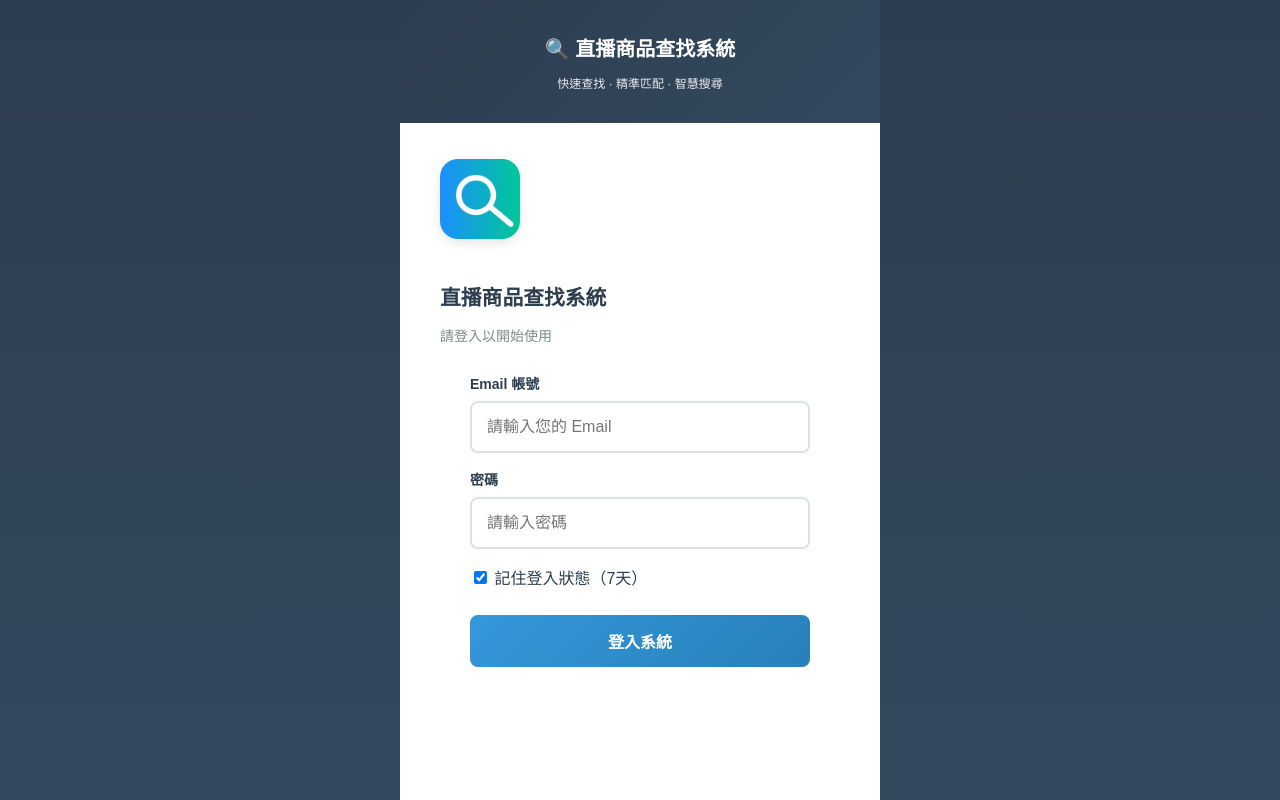
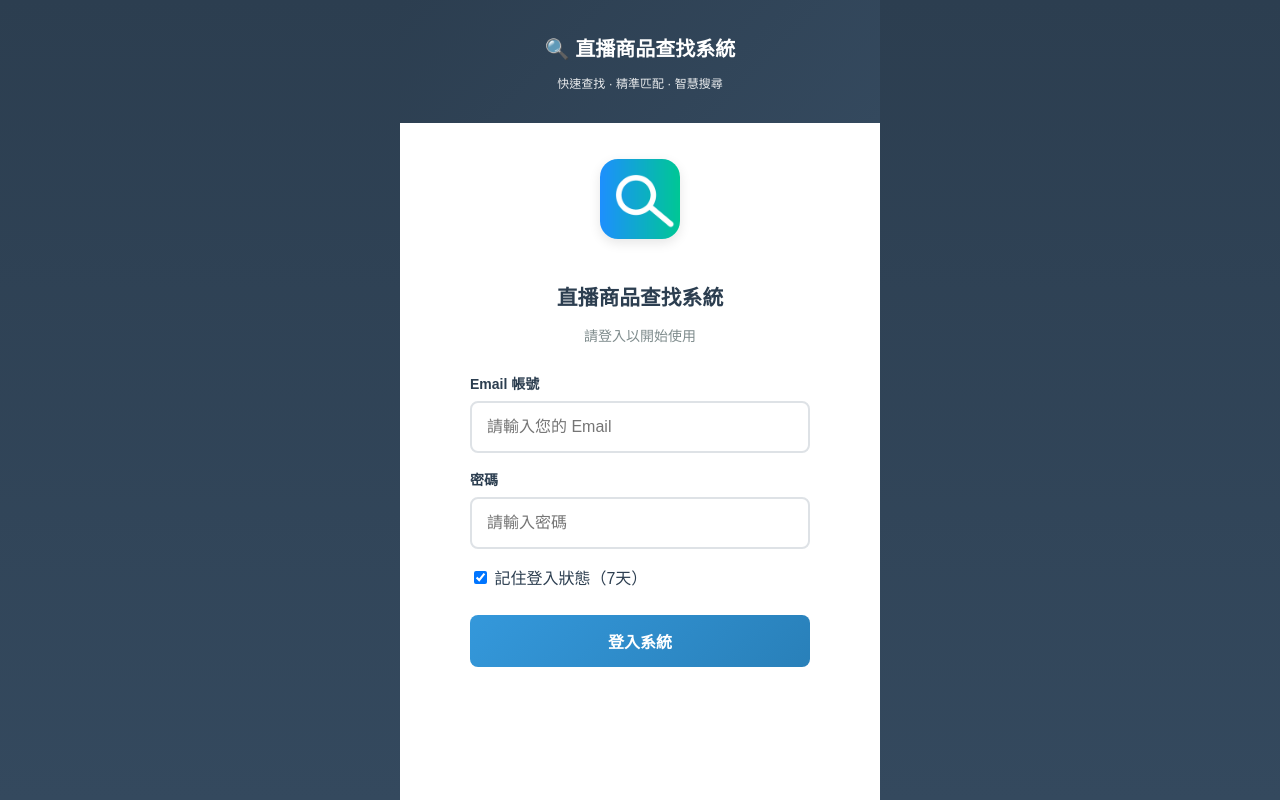
Before and after one commit to usaampm/live-product-search-pwa, a plain HTML site: page index.html in a window 1280 px wide. Drawn offline with Linux system fonts and the light colour scheme; no server answers.

Commit message:
Update style.css

```diff
--- a/css/style.css
+++ b/css/style.css
@@ -503,21 +503,21 @@
 /* 登入頁面樣式 */
 /* 新的響應式登入頁面樣式 - 直接替換原本的登入相關CSS */
 
-/* 1. 替換 .login-container */
 .login-container {
     display: grid;
-    grid-template-rows: auto 1fr auto;
-    /* 改成計算扣除header後的高度 */
-    min-height: calc(100vh - 80px);  /* 80px是估計的header高度 */
-    min-height: calc(100svh - 80px);
-    min-height: calc(100dvh - 80px);
-    /* 其他設定保持不變 */
+    grid-template-rows: auto 1fr auto; /* header / main / actions */
+    /* 動態視窗高度，漸進式回退 */
+    min-height: 100vh;                /* 最後備援 */
+    min-height: 100svh;               /* iOS 安全小視窗高 */
+    min-height: 100dvh;               /* 跟著工具列/鍵盤動態改變 */
     padding: max(16px, env(safe-area-inset-top))
              20px
              max(16px, env(safe-area-inset-bottom))
              20px;
     background: white;
-    overflow: hidden;
+    box-sizing: border-box;
+    overflow: hidden; /* 預設不允許捲動 */
+    text-align: center;
 }
 
 /* 2. 替換 .login-header */
```
